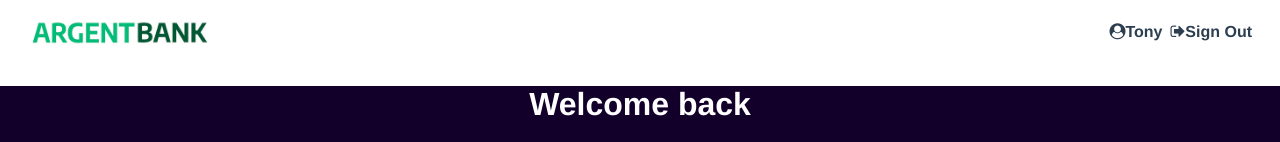
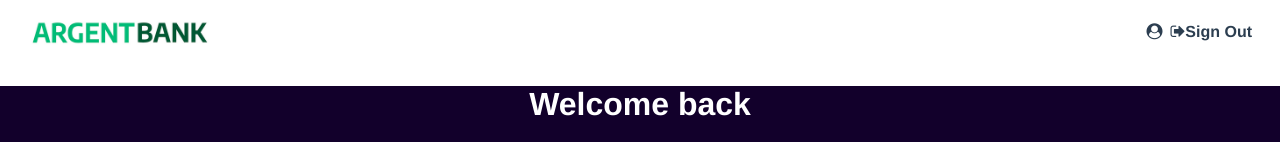
Before and after one commit to VanesMP/ArgentBank_MacedoPinto_Vanessa, a React (Create React App) app in the folder argentbank/: page /user/profile in a window 1280 px wide. Shown: the top 142 px of the page. Built offline with nearby package versions, Linux system fonts and the light colour scheme; no server answers.

Commit message:
modify component headeruser + resetStore LogOut

```diff
--- a/argentbank/src/Components/HeaderUser.jsx
+++ b/argentbank/src/Components/HeaderUser.jsx
@@ -1,13 +1,21 @@
 import { Link } from "react-router-dom";
+import PropTypes from 'prop-types';
 import "../style/main.css";
 import logo from '../img/argentBankLogo.png';
+import { store } from "../service/store";
 
 /**Render of navigation page
  * @function HeaderUser
  * @returns {JSX}
  */
 
-export default function HeaderUser() {
+export default function HeaderUser({name}) {
+
+//Method to reset store values
+  function userLogOut() {
+    console.log("hello")
+    store.clear()
+  }
 
     return (
         <div>
@@ -17,11 +25,11 @@ export default function HeaderUser() {
         <h1 className="sr-only">Argent Bank</h1>
       </Link>
       <div>
-        <Link className="main-nav-item" to="/user/">
+        <Link className="main-nav-item name" to="/user/">
           <i className="fa fa-user-circle"></i>
-          Tony
+          {name}
         </Link>
-        <Link className="main-nav-item" to="/user/signup/">
+        <Link className="main-nav-item" to="/user/signup/" onClick={userLogOut}>
           <i className="fa fa-sign-out"></i>
           Sign Out
         </Link>
@@ -31,18 +39,8 @@ export default function HeaderUser() {
     )
 }
 
+HeaderUser.propTypes = {
+  name: PropTypes.string
+}
+
 //utilisé les selectors pour accéder à une portion du state.
-// import { useSelector } from "react-redux";
-
-// export function PlayerScore({ playerId, playerName }) {
-//     // playerId est soit "player1" soit "player2"
-//     // on l'utilise dans le selector pour accéder au score du joueur !
-//     const score = useSelector((state) => state[playerId]);
-
-//     return (
-//         <div className="player-score">
-//             <p>{playerName}</p>
-//             <p>{score}</p>
-//         </div>
-//     );
-// }
--- a/argentbank/src/pages/HomePage.jsx
+++ b/argentbank/src/pages/HomePage.jsx
@@ -5,6 +5,11 @@ import security from '../img/icon-security.png';
 import Features from '../Components/Features';
 import Footer from '../Components/Footer';
 import Header from '../Components/Header';
+
+/**Render to home page
+ * @function HomePage
+ * @returns {JSX}
+ */
 
 export default function HomePage() {
 
--- a/argentbank/src/pages/Profile.jsx
+++ b/argentbank/src/pages/Profile.jsx
@@ -6,29 +6,32 @@ import HeaderUser from "../Components/HeaderUser";
 import { useDispatch } from "react-redux";
 import { useForm } from 'react-hook-form';
 import { changeName, getUserData } from '../service/axios';
-//import { AddFirstName, AddLastName } from '../service/signUpSlice';
+
+/** Render of user profile page
+ * @function Profile
+ * @returns {JSX}
+ */
 
 export default function Profile() {
 
-//selection des elements boutons
-// const buttonEdit = document.getElementById('buttonEditName');
+//Using method createRef() hook to select DOM elements
 const buttonEdit = React.createRef()
-console.log(buttonEdit)
 const buttonSave = React.createRef();
-console.log(buttonSave)
 
-//methode pour faire apparaitre le editName
+/**Method to make the name change appear
+ * @function clickEdit
+ */
 const clickEdit = () => {
-  console.log('click edit')
-  // if(!buttonEdit === null){}
   buttonEdit.current.classList.remove('displayInlineBlock')
   buttonSave.current.classList.remove('displayNone')
   buttonSave.current.classList.add('displayInlineBlock')
   buttonEdit.current.classList.add('displayNone')
 }
-//methode pour faire disparaitre le editName
+
+/**Method to make the name change appear
+ * @function clickDisplay
+ */
 const clickDisplay = () => {
-  console.log('click save')
   buttonEdit.current.classList.remove('displayNone')
   buttonSave.current.classList.remove('displayInlineBlock')
   buttonSave.current.classList.add('displayNone')
@@ -36,45 +39,42 @@ const clickDisplay = () => {
 }
 
   const dispatch = useDispatch();
-
+//useselector to get store element (token, firstname, lastname)
   const profileToken = useSelector((state) => state.globalState.token)
-  console.log({profileToken})
   const firstName = useSelector((state) => state.globalState.firstName)
-  console.log({firstName})
   const lastName = useSelector((state) => state.globalState.lastName)
-
+//Method call to get the token and access the profile page
   getUserData(profileToken, dispatch)
 
-// const changeNameRequest = () => {
-
-// }
-
-//recuperation avec react-hook-form des valeurs des inputs
+//Recovery with react-hook-form of input values
 const {register, handleSubmit, setValue} = useForm(
   {
   defaultValues:{
   firstName: firstName,
   lastName: lastName
 }})
-
+//React-Hook-From library methode : setValue()
+//This function allows you to dynamically set the value of a registered field
+//and have the options to validate and update the form state.
+//At the same time, it tries to avoid unnecessary rerender.
 setValue("firstName", firstName)
 setValue("lastName", lastName)
 
+/**
+Method to submit name change form to backend with put request on changeName()
+ * @function onSubmit
+ * @param {object} data (new user firstName, new user lastName)
+ */
 async function onSubmit(data) {
-  // e.preventDefault();
-  console.log('data: ',data);
-  console.log('submit firstName:', firstName)
-  console.log('userToken: ', profileToken);
 
   changeName(data, profileToken, dispatch)
 
-  // clickDisplay()
 }
 
 
   return(
         <div>
-    <HeaderUser />
+    <HeaderUser name={firstName} />
     <main className="main bg-dark">
       <div className="header">
         <h1>Welcome back<br />{firstName} {lastName}</h1>
@@ -98,36 +98,6 @@ async function onSubmit(data) {
       <Account titleAccount="Argent Bank Checking (x8349)" amountAccount="$2,082.79" descriptionAccount="Available Balance" />
       <Account titleAccount="Argent Bank Savings (x6712)" amountAccount="$10,928.42" descriptionAccount="Available Balance" />
       <Account titleAccount="Argent Bank Credit Card (x8349)" amountAccount="$184.30" descriptionAccount="Current Balance" />
-      {/* <section className="account">
-        <div className="account-content-wrapper">
-          <h3 className="account-title">Argent Bank Checking (x8349)</h3>
-          <p className="account-amount">$2,082.79</p>
-          <p className="account-amount-description">Available Balance</p>
-        </div>
-        <div className="account-content-wrapper cta">
-          <button className="transaction-button">View transactions</button>
-        </div>
-      </section>
-      <section className="account">
-        <div className="account-content-wrapper">
-          <h3 className="account-title">Argent Bank Savings (x6712)</h3>
-          <p className="account-amount">$10,928.42</p>
-          <p className="account-amount-description">Available Balance</p>
-        </div>
-        <div className="account-content-wrapper cta">
-          <button className="transaction-button">View transactions</button>
-        </div>
-      </section>
-      <section className="account">
-        <div className="account-content-wrapper">
-          <h3 className="account-title">Argent Bank Credit Card (x8349)</h3>
-          <p className="account-amount">$184.30</p>
-          <p className="account-amount-description">Current Balance</p>
-        </div>
-        <div className="account-content-wrapper cta">
-          <button className="transaction-button">View transactions</button>
-        </div>
-      </section> */}
     </main>
     <Footer />
         </div>
--- a/argentbank/src/service/axios.jsx
+++ b/argentbank/src/service/axios.jsx
@@ -9,15 +9,13 @@ function getToken(data, navigate, dispatch){
         data
         )
         .then(response => {
-            // console.log('Response data axiospost signup: ', response.data)
-            // console.log(response.data.body.token)
             if(response.status === 200){
                 dispatch(AddToken(response.data.body.token))
                 navigate('/user/profile')
             }
     return response.data
-})
-// .catch(error => {console.log('Error data axiospost: ', error)})
+}).catch(error => {
+    console.log('Error data axiospost: ', error)})
 }
 
 function getUserData(token, dispatch){
@@ -30,16 +28,15 @@ function getUserData(token, dispatch){
         }}
         )
         .then(response => {
-            // console.log('Response data axiospost profile: ', response)
         if(response.status === 200){
         //recupere nom + prenom +id
                 dispatch(AddId(response.data.body.id))
                 dispatch(AddFirstName(response.data.body.firstName))
                 dispatch(AddLastName(response.data.body.lastName))
          }
-    return response
-})
-// .catch(error => {console.log('Error data axiospost: ', error)})
+            return response
+        }).catch(error => {
+            console.log('Error data axiospost: ', error)})
 }
 
 function changeName(data, token, dispatch){
--- a/argentbank/src/service/signUpSlice.jsx
+++ b/argentbank/src/service/signUpSlice.jsx
@@ -32,8 +32,7 @@ const signUpSlice = createSlice({
     },
     AddFirstName: (state, action) => {
       state.firstName = action.payload
-    }
-  }
+    }}
 })
 
 
@@ -45,7 +44,8 @@ export const {
   AddToken,
   AddId,
   AddLastName,
-  AddFirstName
+  AddFirstName,
+  LogOut
 } = signUpSlice.actions
 
 // Action creators are generated for each case reducer function
```
Also changed, not shown: argentbank/src/pages/SignUp.jsx (+14 -12 lines).
